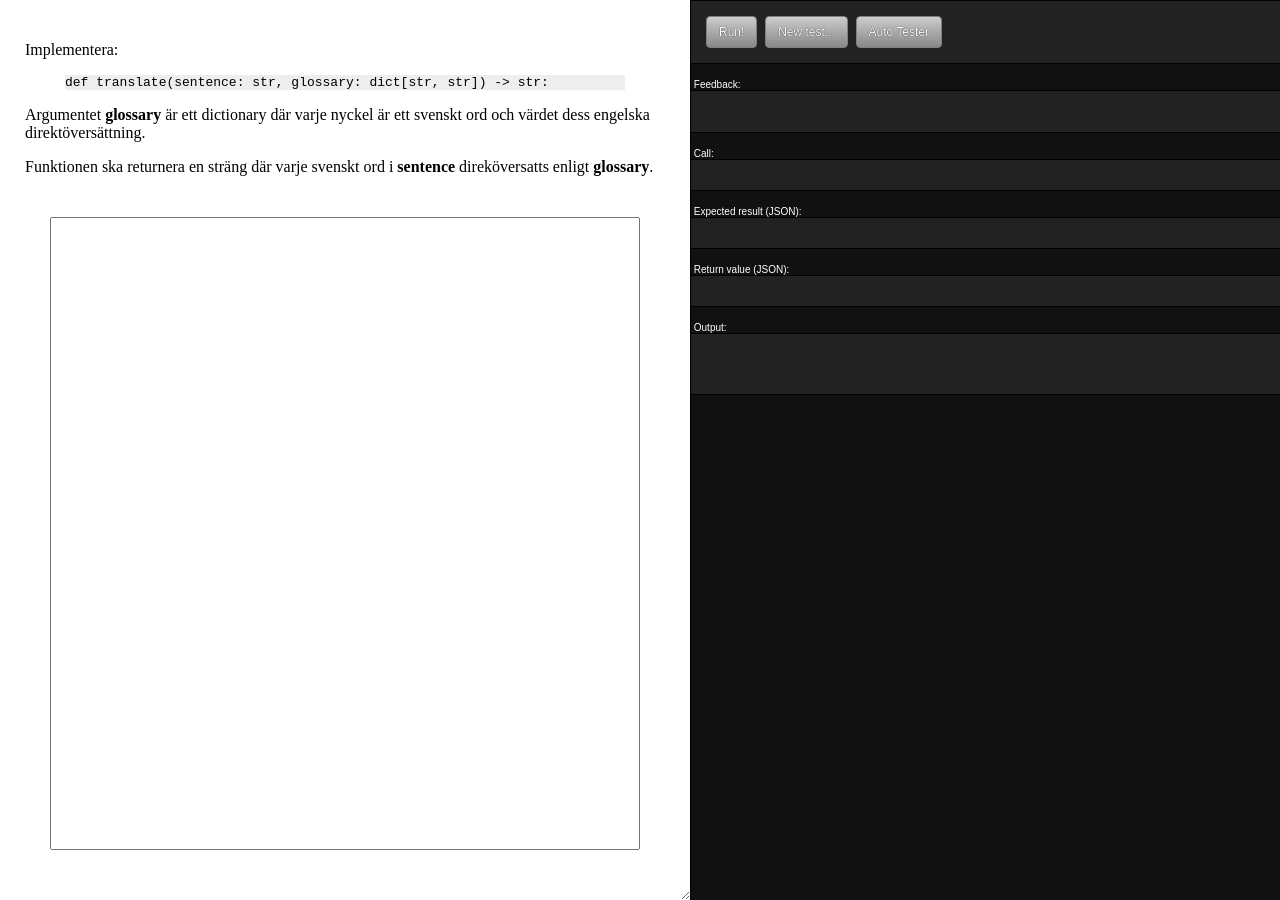
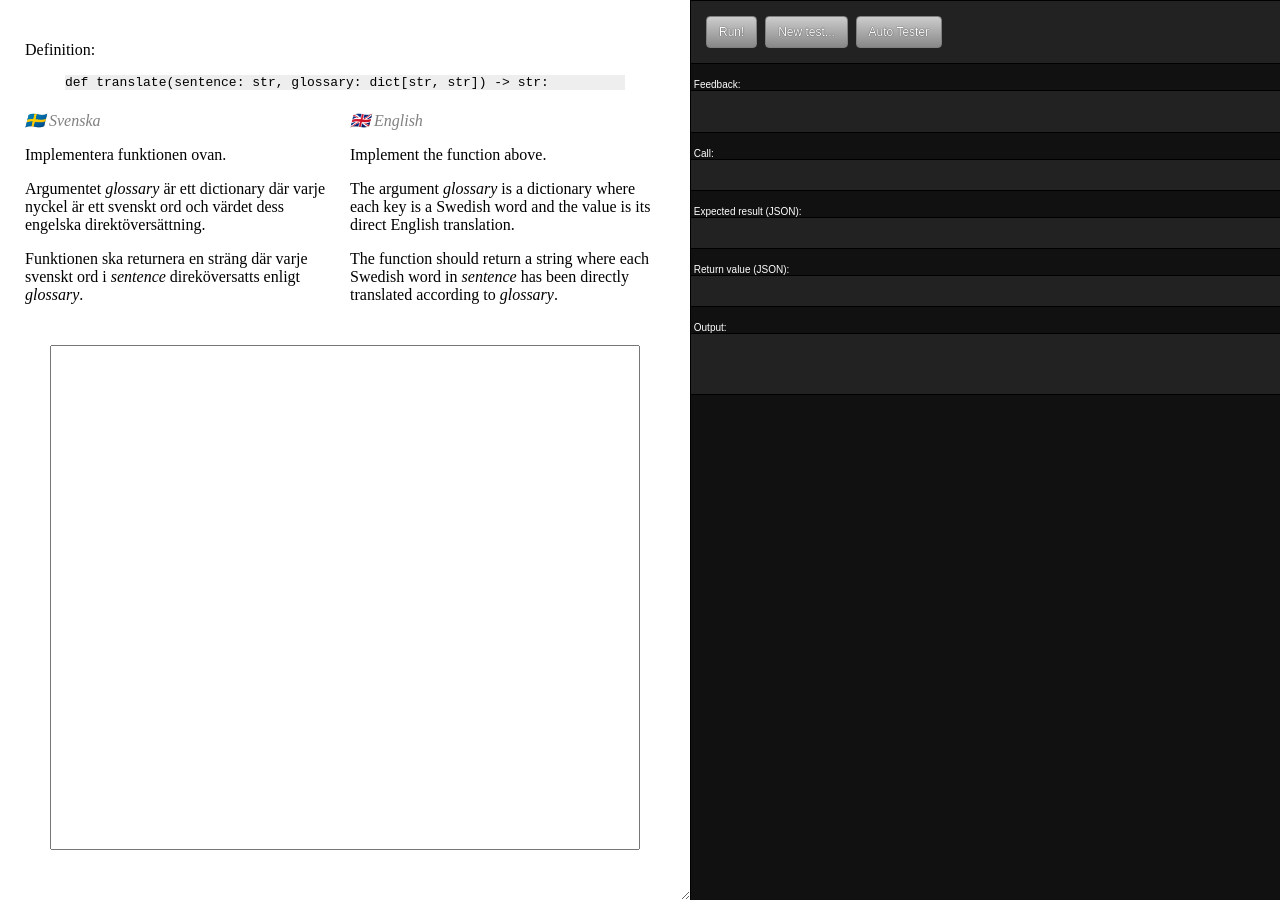
Before and after one commit to crilab/dva128_funcportal, a Jekyll site: the page built from _assignments/translator.md, in a window 1280 px wide. Built offline with Jekyll 4.4.1, drawn with Linux system fonts in a browser that asks for light colours.

Commit message:
translation

```diff
--- a/_assignments/translator.md
+++ b/_assignments/translator.md
@@ -3,14 +3,26 @@
 title: Translator
 difficulty: 2
 ---
-Implementera:
+Definition:
 {% highlight python %}
 def translate(sentence: str, glossary: dict[str, str]) -> str:
 {% endhighlight %}
 
-Argumentet **glossary** är ett dictionary där varje nyckel är ett svenskt ord och värdet dess engelska direktöversättning.
+<div class="swedish" markdown="1">
+Implementera funktionen ovan.
 
-Funktionen ska returnera en sträng där varje svenskt ord i **sentence** direköversatts enligt **glossary**.
+Argumentet *glossary* är ett dictionary där varje nyckel är ett svenskt ord och värdet dess engelska direktöversättning.
+
+Funktionen ska returnera en sträng där varje svenskt ord i *sentence* direköversatts enligt *glossary*.
+</div>
+
+<div class="english" markdown="1">
+Implement the function above.
+
+The argument *glossary* is a dictionary where each key is a Swedish word and the value is its direct English translation.
+
+The function should return a string where each Swedish word in *sentence* has been directly translated according to *glossary*.
+</div>
 
 <script>
 
```
